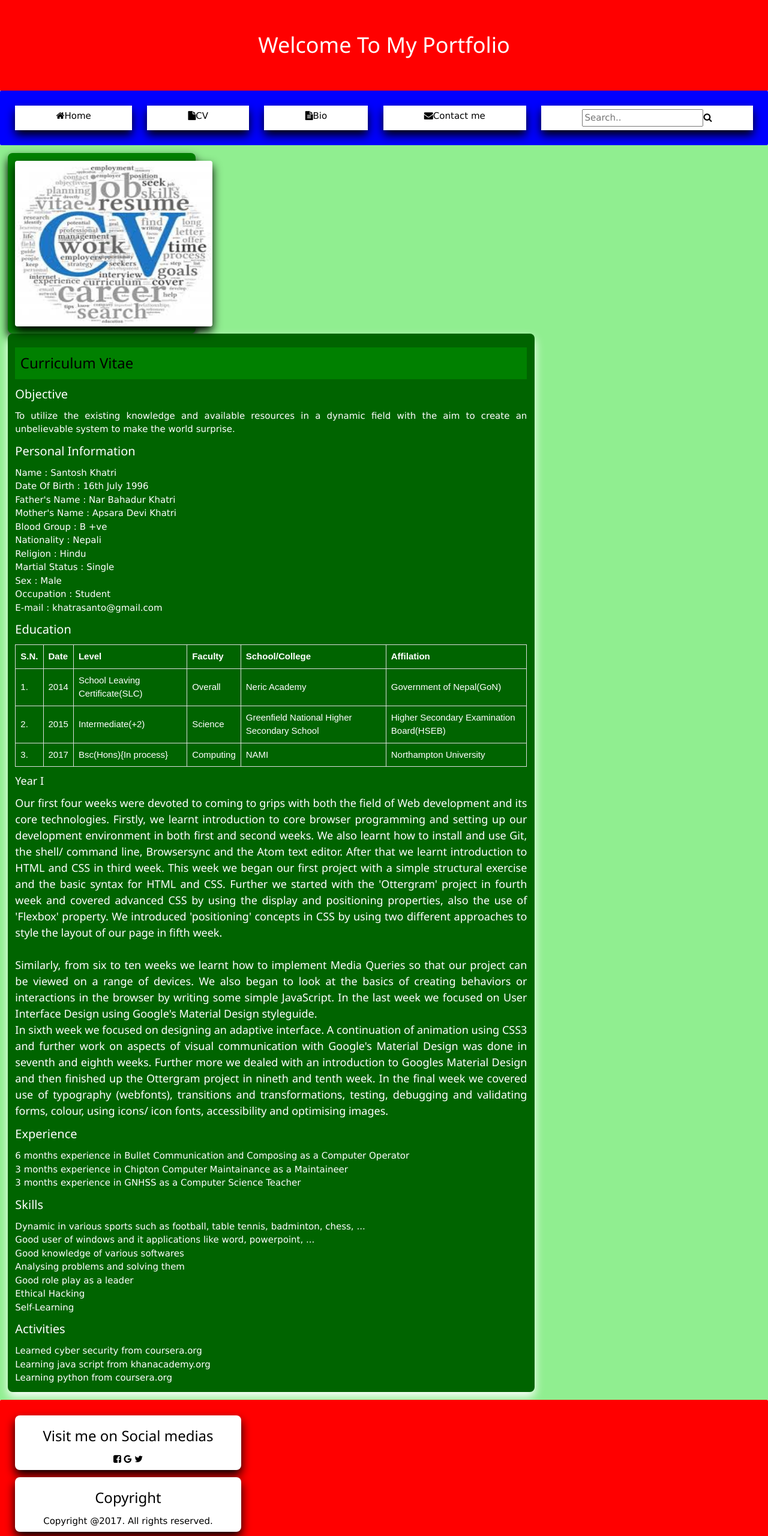
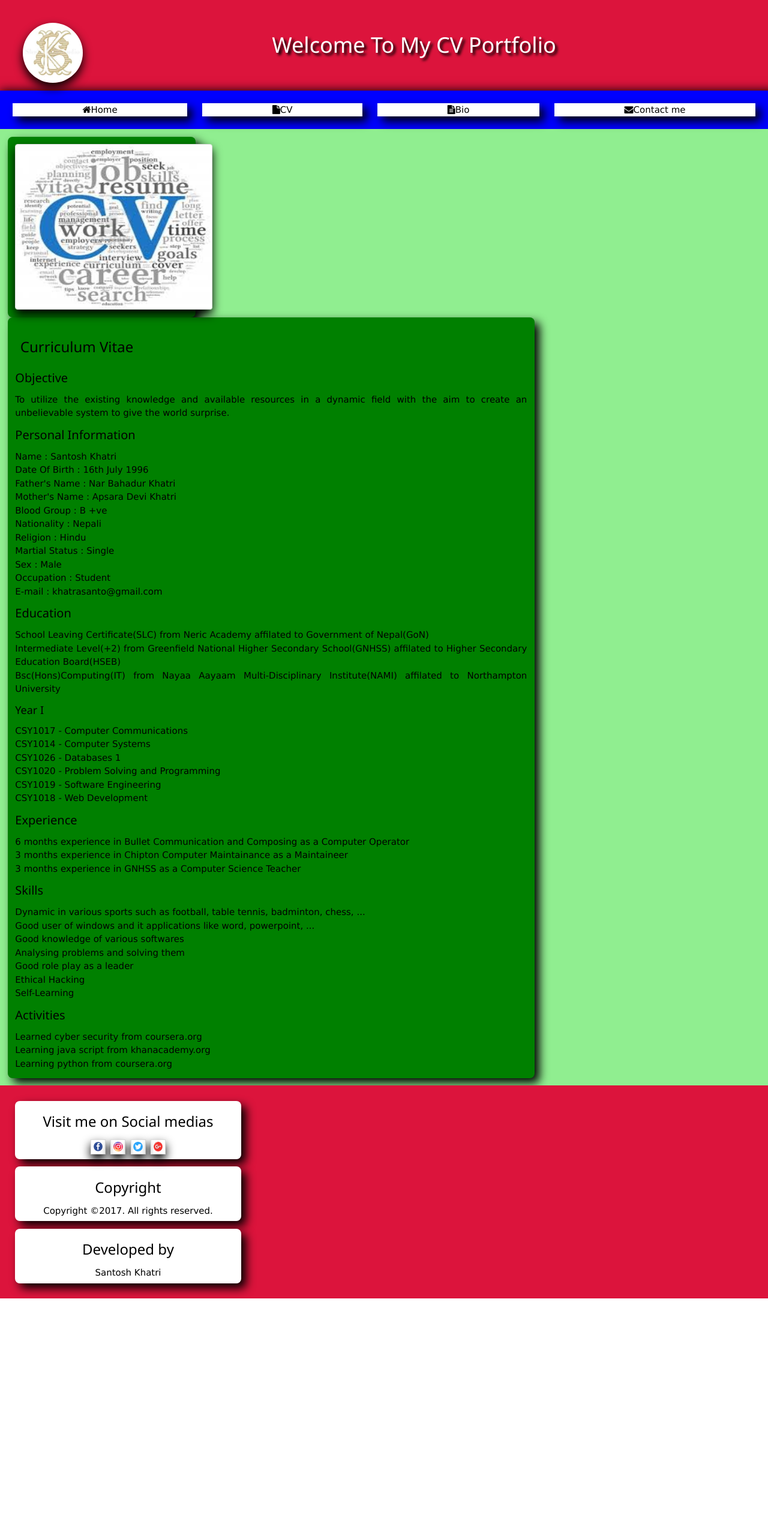
Before and after one commit to khatrasanto7316/csy1018, a plain HTML site: page cv.html in a window 1280 px wide. Shown: the top 2560 px of the page at 60% size. After the commit the page ends 2164 px from the top, so only its background shows below. Drawn offline with nearby package versions, Linux system fonts and the light colour scheme; a web font is replaced by a local one.

Commit message:
html and css files modified and img added

```diff
--- a/css/main.css
+++ b/css/main.css
@@ -1,30 +1,235 @@
-body{background: white;font-size: 17px;font-family: Arial;margin: 0;line-height: 27px;border-radius: 2px;text-align: justify;}
-h1,h2,h3,h4,h5,h6,ul,li,p{margin: 0;padding: 0;}
-li{list-style: none;}
-header{background: red;color: white;text-align: center;padding: 3%;}
-@keyframes example {0%   {background-color: red;}50%  {background-color: blue;}100% {background-color: green;}}
-div{background-color: green;animation-name: example;animation-duration: 4s;}
-.menubar{background: blue;padding: 1%;border-radius: 2px;}
-.menubar ul{display: flex;flex-flow: row;}
-.menubar ul li{background: white;text-align: center;flex: auto;margin: 1%;padding: 0.5%;box-shadow: 0px 8px 16px 0px;}
-.menubar ul li a{color: black;text-decoration: none;}
-.menubar ul li:hover{background: skyblue;border-radius: 10px;}
-.menubar ul li:hover a{color:white;}
-input[type=text] {-webkit-transition: width 0.4s ease-in-out;transition: width 0.4s ease-in-out;}
-section{background: lightgreen;padding: 1%;display: flex;flex-direction: row;justify-content: space-between;}
-.sidebar{background: green;padding: 1%;width: 25%;box-shadow: 0px 8px 16px 0px;border-radius: 8px;}
-img{width: 329px;height: 276px;box-shadow: 0px 8px 16px 0px; border: 1px solid #ddd;border-radius: 4px;-webkit-transition: width 2s, height 2s, -webkit-transform 2s;transition: width 2s, height 2s, transform 2s;}
-img:hover{ width: 329px;height: 276px;-webkit-transform: rotate(360deg);transform: rotate(360deg);}
-.main{background: darkgreen;color: white;padding: 1%;width: 70%;box-shadow: 0px 8px 16px 0px;border-radius: 8px;}
-.main h3{background: green;color: black;padding: 1%;}
-table {font-family: arial, sans-serif;border-collapse: collapse;width: 100%;}
-td, th {border: 1px solid #ddd;text-align: left;padding: 8px;}
-tr:nth-child(even) {background-color: darkgreen;}
-footer{background: red;display: flex;flex-direction: row;justify-content: space-between;padding: 1%;border-radius: 2px;}
-.block{background:white;width: 30%;padding: 0.5%;margin: 1%;text-align: center;box-shadow: 0px 8px 16px 0px;border-radius: 8px;}
-@media  all and (max-width: 600px){
-section, footer, .menubar ul{flex-direction: column;}
-.sidebar, .main{width: 98%;}
-img{width: 99%;}
-.block{width: 98%;}
+body
+{
+  background: white;
+  font-size: 18px;
+  font-family: Arial;
+  margin: 0;
+  line-height: 27px;
+  border-radius: 2px;
+  text-align: justify;
 }
+
+h1,h2,h3,h4,h5,h6,ul,li,p
+{
+  margin: 0;
+  padding: 0;
+}
+
+li
+{
+  list-style: none;
+}
+
+.header
+{
+  background: crimson;
+  color: white;
+  text-align: center;
+  padding: 3%;
+  font-family: '3d-float', serif;
+  text-shadow: 4px 4px 4px #000000;
+  font-size: 23px;
+}
+
+.header img
+{
+  float: left;
+  width: 100px;
+  height: 100px;
+  border-radius: 50px;
+  box-shadow: 0px 8px 16px 0px;
+  color: black;
+}
+
+.header img:hover
+{
+   width: 115px;
+   height: 115px;
+   -webkit-transition: width 4s, height 4s;
+ }
+
+@keyframes example
+{
+  0%
+  {
+    background-color: red;
+  }
+  25%
+  {
+    background-color: yellow;
+  }
+  50%
+  {
+    background-color:green;
+  }
+  75%
+  {
+    background-color: blue;
+  }
+  100%
+  {
+    background-color: orange;
+  }
+}
+
+div
+{
+  animation-name: example;
+  animation-duration: 4s;
+}
+
+.menubar
+{
+  background: blue;
+  padding: 0.65%;
+  box-shadow: 8px 8px 16px 8px;
+}
+
+.menubar ul
+{
+  display: flex;
+  flex-flow: row;
+}
+
+.menubar ul li
+{
+  background: white;
+  text-align: center;
+  flex: auto;
+  margin: 1%;
+  padding: 0%;
+  box-shadow: 8px 8px 16px 0px;
+}
+
+.menubar ul li a
+{
+  color: black;
+  text-decoration: none;
+}
+
+.menubar ul li:hover
+{background: skyblue;
+  border-radius: 10px;
+}
+
+.menubar ul li:hover a
+{
+  color:white;
+}
+
+section
+{
+  background: lightgreen;
+  padding: 1%;
+  display: flex;
+  flex-direction: row;
+  justify-content: space-between;
+}
+
+.sidebar
+{
+  background: green;
+  padding: 1%;
+  width: 25%;
+  box-shadow: 8px 8px 16px 0px;
+  border-radius: 8px;
+}
+
+.sidebar img
+{
+  width: 329px;
+  height: 276px;
+  box-shadow: 0px 8px 16px 0px;
+  border: 1px solid #ddd;
+  border-radius: 4px;
+  -webkit-transition: width 2s, height 2s, -webkit-transform 2s;
+  transition: width 2s, height 2s, transform 2s;
+}
+
+.sidebar img:hover
+{
+  width: 329px;
+  height: 276px;
+  -webkit-transform: rotate(360deg);
+  transform: rotate(360deg);
+}
+
+.main
+{
+  background: green;
+  color: black;
+  padding: 1%;
+  width: 70%;
+  box-shadow: 8px 8px 16px 0px;
+  border-radius: 8px;
+}
+
+.main h3
+{
+  background: green;
+  color: black;
+  padding: 1%;
+}
+
+footer
+{
+  background: crimson;
+  display: flex;
+  flex-direction: row;
+  justify-content: space-between;
+  padding: 1%;
+}
+
+.block
+{
+  background:white;
+  width: 30%;
+  padding: 0.5%;
+  margin: 1%;
+  text-align: center;
+  box-shadow: 8px 8px 16px 0px;
+  border-radius: 8px;
+}
+
+.block img
+{
+  width: 25px;
+  height: 25px;
+  padding: 1%;
+  margin:0.5%;
+  box-shadow: 0px 8px 16px 0px;
+  border: 1px solid #ddd;
+  -webkit-transition: width 2s, height 2s, -webkit-transform 2s;
+  transition: width 2s, height 2s, transform 2s;
+}
+
+.block img:hover
+{
+   width: 25px;
+   height: 25px;
+   -webkit-transform: rotate(360deg);
+   transform: rotate(360deg);
+ }
+
+@media  all and (max-width: 600px)
+{
+  section, footer, .menubar ul
+  {
+    flex-direction: column;
+  }
+
+  .sidebar, .main
+  {
+    width: 98%;
+  }
+
+  img
+  {
+    width: 99%;
+  }
+
+  .block
+  {
+    width: 98%;
+  }
+}
--- a/cv.html
+++ b/cv.html
@@ -3,49 +3,48 @@
 <!DOCTYPE html>
 <!-- html of the page starts from here -->
 <html>
-<!-- this part is for head of the page -->
+<!-- this is for head of the page -->
 <head>
-  <!-- this part is for the title of the page -->
+  <!-- this is for the title of the page -->
 <title>Portfolio</title>
 <!-- this is the code to link html and css -->
 <link href="css/main.css" rel="stylesheet">
 <link rel="stylesheet" href="https://cdnjs.cloudflare.com/ajax/libs/font-awesome/4.7.0/css/font-awesome.min.css">
+<link rel="stylesheet" type="text/css" href="https://fonts.googleapis.com/css?family=3d-float">
 <link rel="stylesheet" href="/lib/w3.css">
-<link rel="icon" type="image/jpg" href="images/title icon.jpg" />
+<link rel="icon" type="image/jpg" href="images/titleicon.jpg">
+<meta charset="UTF-8">
 <!-- this is for closing head -->
 </head>
-<!-- this part is for the body of the page -->
+<!-- this is for the body of the page -->
 <body>
 <!-- header of the page starts here -->
-<header>
-    <h1>Welcome To My Portfolio</h1>
+<div class="header">
+  <img src="images/logo.jpg" alt="logo">
+    <h1>Welcome To My CV Portfolio</h1>
 <!-- this is for closing header -->
-</header>
-<!-- this part is for the elements that will be present on menubar -->
+</div>
+<!-- this is for the elements that will be present on menubar -->
 <div class="menubar">
   <ul>
     <li><a href="index.html"><i class="fa fa-home"></i>Home</a></li>
     <li><a href="cv.html"><i class="fa fa-file"></i>CV</a></li>
     <li><a href="bio.html"><i class="fa fa-file-text"></i>Bio</a></li>
     <li><a href="contact.html"><i class="fa fa-envelope"></i>Contact me</a></li>
-    <li><input type="text" name="search" placeholder="Search.."><i class="fa fa-search"></i></li>
   </ul>
 </div>
-<!-- this part is for section of the page -->
+<!-- this is for section of the page -->
 <section>
-  <!-- this part is for the elements that will be present on sidebar -->
+  <!-- this is for the elements that will be present on sidebar -->
   <div class="sidebar">
-    <!-- this code is creating class of images -->
-    <div class="img">
       <img src="images/cv.jpg" alt="logo">
-    </div>
   </div>
   <!-- this part is for curriculum vitae -->
   <div class="main">
     <article>
       <h3>Curriculum Vitae</h3>
             <h4>Objective</h4>
-          To utilize the existing knowledge and available resources in a dynamic field with the aim to create an unbelievable system to make the world surprise.</p>
+          <p>To utilize the existing knowledge and available resources in a dynamic field with the aim to create an unbelievable system to give the world surprise.</p>
             <h4>Personal Information</h4>
                  Name            : Santosh Khatri
              <br>Date Of Birth   : 16th July 1996
@@ -59,51 +58,18 @@
              <br>Occupation      : Student
              <br>E-mail          : khatrasanto@gmail.com
             <h4>Education</h4>
-           <table>
-  <tr>
-    <th>S.N.</th>
-    <th>Date</th>
-    <th>Level</th>
-    <th>Faculty</th>
-    <th>School/College</th>
-    <th>Affilation</th>
-  </tr>
-  <tr>
-    <td>1.</td>
-    <td>2014</td>
-    <td>School Leaving Certificate(SLC)</td>
-    <td>Overall</td>
-    <td>Neric Academy</td>
-    <td>Government of Nepal(GoN)</td>
-  </tr>
-  <tr>
-    <td>2.</td>
-    <td>2015</td>
-    <td>Intermediate(+2)</td>
-    <td>Science</td>
-    <td>Greenfield National Higher Secondary School</td>
-    <td>Higher Secondary Examination Board(HSEB)</td>
-  </tr>
-  <tr>
-    <td>3.</td>
-    <td>2017</td>
-    <td>Bsc(Hons){In process}</td>
-    <td>Computing</td>
-    <td>NAMI</td>
-    <td>Northampton University</td>
-  </tr>
-</table>
-               <h5>Year I<h5>
-                 <p> Our first four weeks were devoted to coming to grips with both the field of Web development and its core technologies. Firstly, we learnt introduction to core browser programming and setting up our development environment in both first and second weeks. We also learnt how to install and use Git, the shell/ command line, Browsersync and the Atom text editor.
-                 After that we learnt introduction to HTML and CSS in third week. This week we began our first project with a simple structural exercise and the basic syntax for HTML and CSS.
-                 Further we started with the 'Ottergram' project in fourth week and covered advanced CSS by using the display and positioning properties, also the use of 'Flexbox' property.
-                 We introduced 'positioning' concepts in CSS by using two different approaches to style the layout of our page in fifth week.
-             <p><br>Similarly, from six to ten weeks we learnt how to implement Media Queries so that our project can be viewed on a range of devices. We also began to look at the basics of creating behaviors or interactions in the browser by writing some simple JavaScript. In the last week we focused on User Interface Design using Google's Material Design styleguide.</p>
-                 In sixth week we focused on designing an adaptive interface.
-                 A continuation of animation using CSS3 and further work on aspects of visual communication with Google's Material Design was done in seventh and eighth weeks.
-                 Further more we dealed with an introduction to Googles Material Design and then finished up the Ottergram project in nineth and tenth week.
-                 In the final week we covered use of typography (webfonts), transitions and transformations, testing, debugging and validating forms, colour, using icons/ icon fonts, accessibility and optimising images.</P>
-               <h4>Experience</h4>
+              School Leaving Certificate(SLC) from Neric Academy affilated to Government of Nepal(GoN)
+          <br>Intermediate Level(+2) from Greenfield National Higher Secondary School(GNHSS) affilated to Higher Secondary Education Board(HSEB)
+          <br>Bsc(Hons)Computing(IT) from Nayaa Aayaam Multi-Disciplinary Institute(NAMI) affilated to Northampton University
+               <h5>Year I</h5>
+                 CSY1017  - Computer Communications
+                 <br>CSY1014  - Computer Systems
+                 <br>CSY1026  - Databases 1
+                 <br>CSY1020  - Problem Solving and Programming
+                 <br>CSY1019  - Software Engineering
+                 <br>CSY1018  - Web Development
+                 <h4>Experience</h4>
+
                     6 months experience in Bullet Communication and Composing as a Computer Operator
                 <br>3 months experience in Chipton Computer Maintainance as a Maintaineer
                 <br>3 months experience in GNHSS as a Computer Science Teacher
@@ -125,19 +91,20 @@
 </section>
 <!-- footer of the page starts from here -->
 <footer>
-  <!-- this part is for visiting me on social medias -->
+  <!-- this is for visiting me on social medias -->
   <div class="block">
     <h3>Visit me on Social medias</h3>
-     <i class="fa fa-facebook-square"></i>
-     <i class="fa fa-google"></i>
-     <i class="fa fa-twitter"></i>
+    <a href="https://www.facebook.com/santokhatra"><img src="images/facebook.jpg" alt="logo"></a>
+    <a href="https://www.instagram.com/santokhatra/?hl=en"><img src="images/instragram.jpg" alt="logo"></a>
+    <a href="https://twitter.com/santokhatra"><img src="images/twitter.jpg" alt="logo"></a>
+    <a href="https://plus.google.com/u/0/114658923163153770028"><img src="images/googleplus.jpg" alt="logo"></a>
   </div>
-  <!-- this part is for copyright permission allowed -->
+  <!-- this is for copyright permission allowed -->
   <div class="block">
     <h3>Copyright</h3>
-      <p>Copyright @2017. All rights reserved.</P>
+      <p>Copyright ©2017. All rights reserved.</p>
   </div>
-  <!-- this part is for knowing actually who developed this required page -->
+  <!-- this is for knowing actually who developed this required page -->
   <div class="block">
     <h3>Developed by</h3>
       <p>Santosh Khatri</p>
```
Also changed, not shown: bio.html (+24 -25 lines), contact.html (+40 -34 lines), index.html (+21 -22 lines), images/bio.jpg (added), images/bio.png (deleted), images/facebook.jpg (added), images/googleplus.jpg (added), images/instragram.jpg (added), images/logo.jpg (added), images/title icon.jpg (deleted), images/titleicon.jpg (added), images/twitter.jpg (added).
